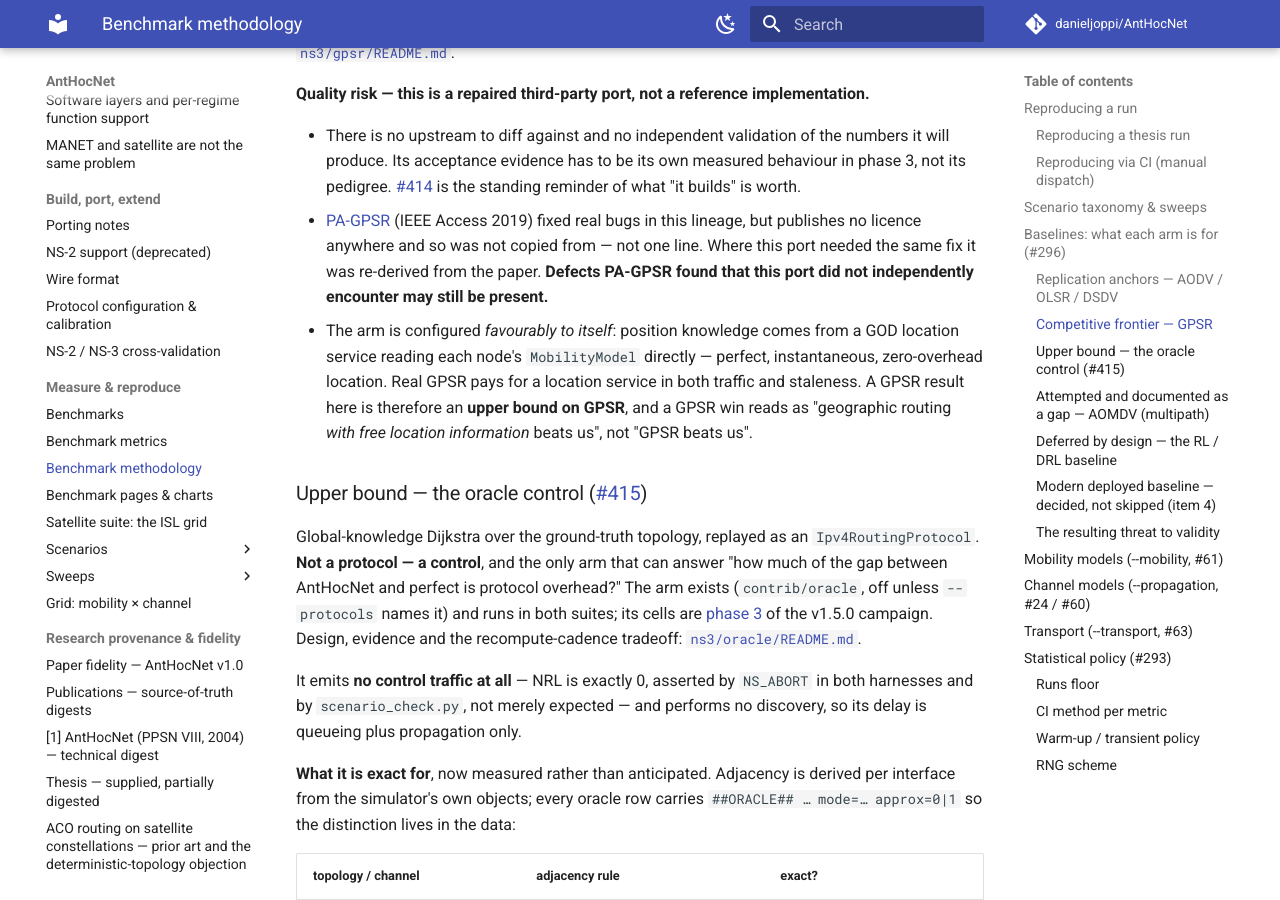
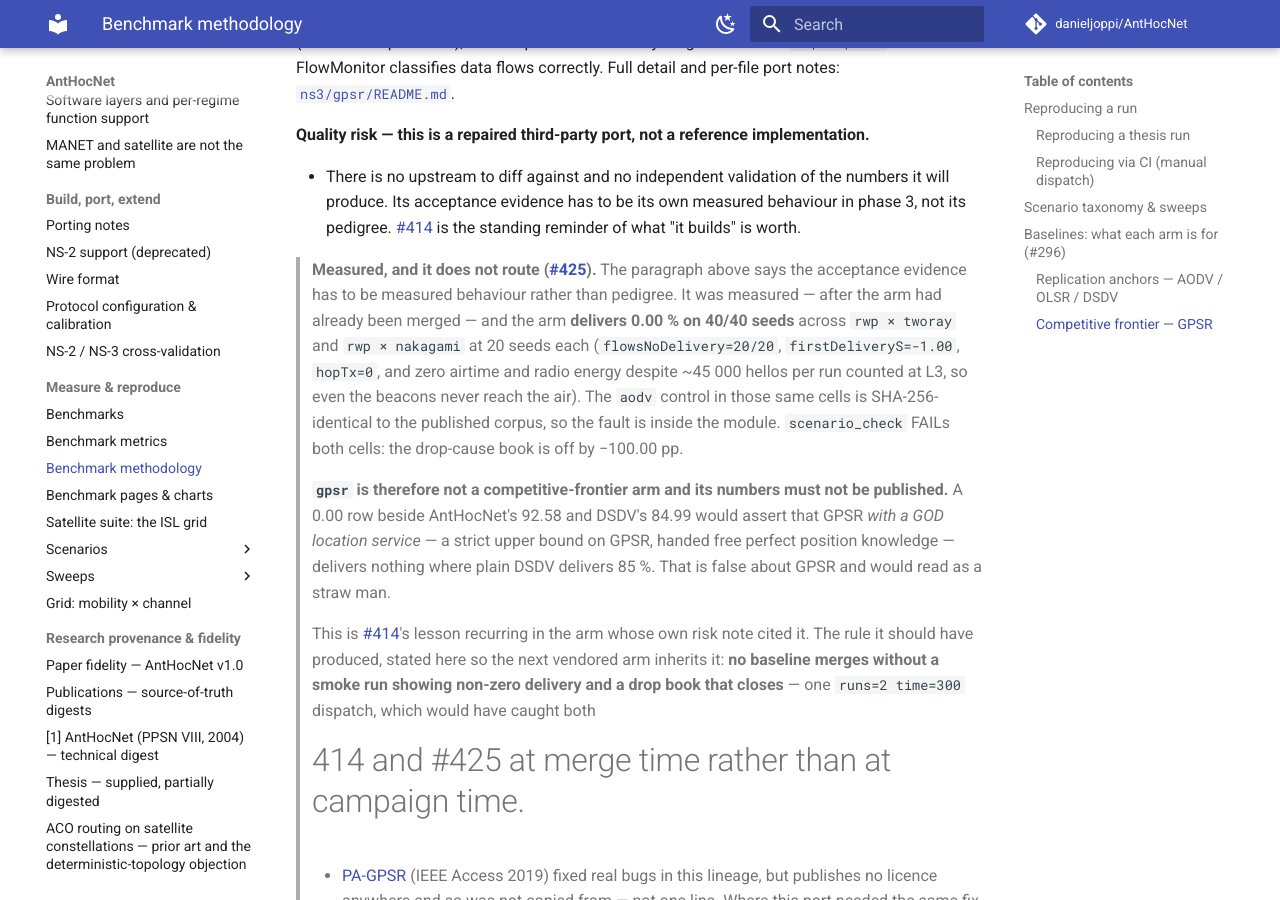
Before and after one commit to danieljoppi/AntHocNet, an MkDocs documentation site: the page built from docs/benchmarks/methodology.md, in a window 1280 px wide and 900 px high, scrolled down 5746 px. Built offline with MkDocs 1.6.1 and Material for MkDocs 9.7.7, drawn with Linux system fonts in a browser that asks for light colours; comment, search, counter and statistics services are not loaded; some of the changed text lies outside the part shown.

Commit message:
docs(bench): the gpsr arm delivers zero — correct every record that calls it working (#425)
GPSR was measured for the first time today, after the campaign, because
phase 3's protocol list never included it. It delivers 0.00% PDR on
40/40 seeds across rwp x tworay and rwp x nakagami at 20 seeds each
(runs 31861601190, 31861602161 @ 6d5158d): flowsNoDelivery=20/20,
firstDeliveryS=-1.00, hopTx=0, and zero airtime and radio energy despite
~45000 hellos per run counted at L3 -- so even the beacons never reach
the air. The aodv control dispatched alongside is SHA-256-identical to
the phase-3 corpus in both cells, so the fault is inside the module, not
the harness. scenario_check FAILs both: the drop-cause book is off by
-100.00 pp.

- methodology.md baselines table: gpsr moves from "competitive frontier"
  to "attempted -> documented gap", the category AOMDV occupies.
- methodology.md GPSR section: its own quality-risk note said the
  acceptance evidence "has to be its own measured behaviour in phase 3,
  not its pedigree", citing #414. It was measured and it fails. The
  section now records that, states that the numbers must not be
  published (a 0.00 row beside AntHocNet's 92.58 and DSDV's 84.99 would
  assert that GPSR with a GOD location service -- a strict upper bound
  on GPSR -- delivers nothing where plain DSDV delivers 85%, which is
  false about GPSR), and carries the rule this should have produced:
  no baseline merges without a smoke run showing non-zero delivery and a
  drop book that closes.
- methodology.md threat-to-validity retirement table: the geographic
  clause was "arm is unvalidated, retired by phase 3 measuring it". It
  is now "no geographic protocol is compared", retired by gpsr
  delivering a non-zero PDR first.
- roadmap.md v1.5.0 row: said the exit criteria were met partly on GPSR
  being a working arm. The criterion admits "working arm OR a written
  infeasibility verdict"; GPSR has neither, so the row now records one
  outstanding criterion and that the release is held.

Refs #425, #412, #414, #296, #415

Co-Authored-By: Claude Opus 5 <noreply@anthropic.com>
Claude-Session: https://claude.ai/code/session_01VKtKHtuMwTUY8uBBCJceDY

```diff
--- a/docs/benchmarks/methodology.md
+++ b/docs/benchmarks/methodology.md
@@ -170,7 +170,7 @@ written here — and each provenance carries its own quality risk.
 |---|---|---|---|
 | `anthocnet` | subject under test | this repo (`core/` + `ns3/`) | measured everywhere |
 | `aodv`, `olsr`, `dsdv` | **replication anchors** | stock ns-3 modules, never vendored | the published corpus |
-| `gpsr` | **competitive frontier** | vendored third-party port, repaired here ([#412](https://github.com/danieljoppi/AntHocNet/pull/412)) | builds + ASan green; **unmeasured** until [campaign phase 3](v1.5.0-campaign.md#phase-3--the-oracle-control) |
+| `gpsr` | **attempted → documented gap** (was: competitive frontier) | vendored third-party port, repaired here ([#412](https://github.com/danieljoppi/AntHocNet/pull/412)) | builds + ASan green, beacons correctly — and **delivers zero packets on 40/40 seeds** ([#425](https://github.com/danieljoppi/AntHocNet/issues/425)). Not a usable arm |
 | `oracle` | **upper bound** | written here ([`ns3/oracle/`](../../ns3/oracle/README.md), [#415](https://github.com/danieljoppi/AntHocNet/issues/415)) | **measured** in [phase 3](v1.5.0-campaign.md#phase-3--the-oracle-control) — six grid cells (`approx=1`) and the exact `approx=0` [ISL torus](satellite/isl-grid.md) |
 | `aomdv` | **attempted → documented gap** | vendored third-party port, repaired here ([#414](https://github.com/danieljoppi/AntHocNet/pull/414)) | builds on all five ns-3 versions; **does not route multi-hop** |
 | RL / DRL baseline | **deferred by design** | — | out of scope until [#293](https://github.com/danieljoppi/AntHocNet/issues/293) + [#295](https://github.com/danieljoppi/AntHocNet/issues/295) land |
@@ -243,6 +243,30 @@ implementation.**
   numbers it will produce. Its acceptance evidence has to be its own measured
   behaviour in phase 3, not its pedigree. [#414](https://github.com/danieljoppi/AntHocNet/pull/414)
   is the standing reminder of what "it builds" is worth.
+
+> **Measured, and it does not route ([#425](https://github.com/danieljoppi/AntHocNet/issues/425)).**
+> The paragraph above says the acceptance evidence has to be measured behaviour
+> rather than pedigree. It was measured — after the arm had already been
+> merged — and the arm **delivers 0.00 % on 40/40 seeds** across `rwp × tworay`
+> and `rwp × nakagami` at 20 seeds each (`flowsNoDelivery=20/20`,
+> `firstDeliveryS=-1.00`, `hopTx=0`, and zero airtime and radio energy despite
+> ~45 000 hellos per run counted at L3, so even the beacons never reach the
+> air). The `aodv` control in those same cells is SHA-256-identical to the
+> published corpus, so the fault is inside the module. `scenario_check` FAILs
+> both cells: the drop-cause book is off by −100.00 pp.
+>
+> **`gpsr` is therefore not a competitive-frontier arm and its numbers must not
+> be published.** A 0.00 row beside AntHocNet's 92.58 and DSDV's 84.99 would
+> assert that GPSR *with a GOD location service* — a strict upper bound on
+> GPSR, handed free perfect position knowledge — delivers nothing where plain
+> DSDV delivers 85 %. That is false about GPSR and would read as a straw man.
+>
+> This is [#414](https://github.com/danieljoppi/AntHocNet/pull/414)'s lesson
+> recurring in the arm whose own risk note cited it. The rule it should have
+> produced, stated here so the next vendored arm inherits it: **no baseline
+> merges without a smoke run showing non-zero delivery and a drop book that
+> closes** — one `runs=2 time=300` dispatch, which would have caught both
+> #414 and #425 at merge time rather than at campaign time.
 - [PA-GPSR](https://github.com/CSVNetLab/PA-GPSR) (IEEE Access 2019) fixed real
   bugs in this lineage, but publishes no licence anywhere and so was not copied
   from — not one line. Where this port needed the same fix it was re-derived
@@ -468,7 +492,7 @@ rather than assumed permanent:
 |---|---|
 | no modern deployed protocol | ns-3 MR [!2887](https://gitlab.com/nsnam/ns-3-dev/-/merge_requests/2887) merging with an OLSRv2 or B.A.T.M.A.N. model, or any other [reversal trigger](modern-baseline-survey.md#what-would-reverse-this-decision) |
 | no multipath protocol | the `Path*` aliasing audit in [`ns3/aomdv/README.md`](../../ns3/aomdv/README.md) being completed and the arm passing a multi-hop smoke run |
-| geographic arm is unvalidated | phase 3 measuring `gpsr` and its results being checked against published GPSR behaviour |
+| geographic arm is **non-functional** ([#425](https://github.com/danieljoppi/AntHocNet/issues/425)) | `gpsr` delivering a non-zero PDR with a drop book that closes, *then* its results being checked against published GPSR behaviour. Measured at 0.00 % on 40/40 seeds, so the clause is now "no geographic protocol is compared", not "the geographic arm is unvalidated" |
 | no upper bound | [#415](https://github.com/danieljoppi/AntHocNet/issues/415) landing the oracle control |
 | no learned baseline | [#293](https://github.com/danieljoppi/AntHocNet/issues/293) + [#295](https://github.com/danieljoppi/AntHocNet/issues/295) landing, then #296 item 5 |
 
```
Also changed, not shown: docs/roadmap.md (+1 -1 lines).
